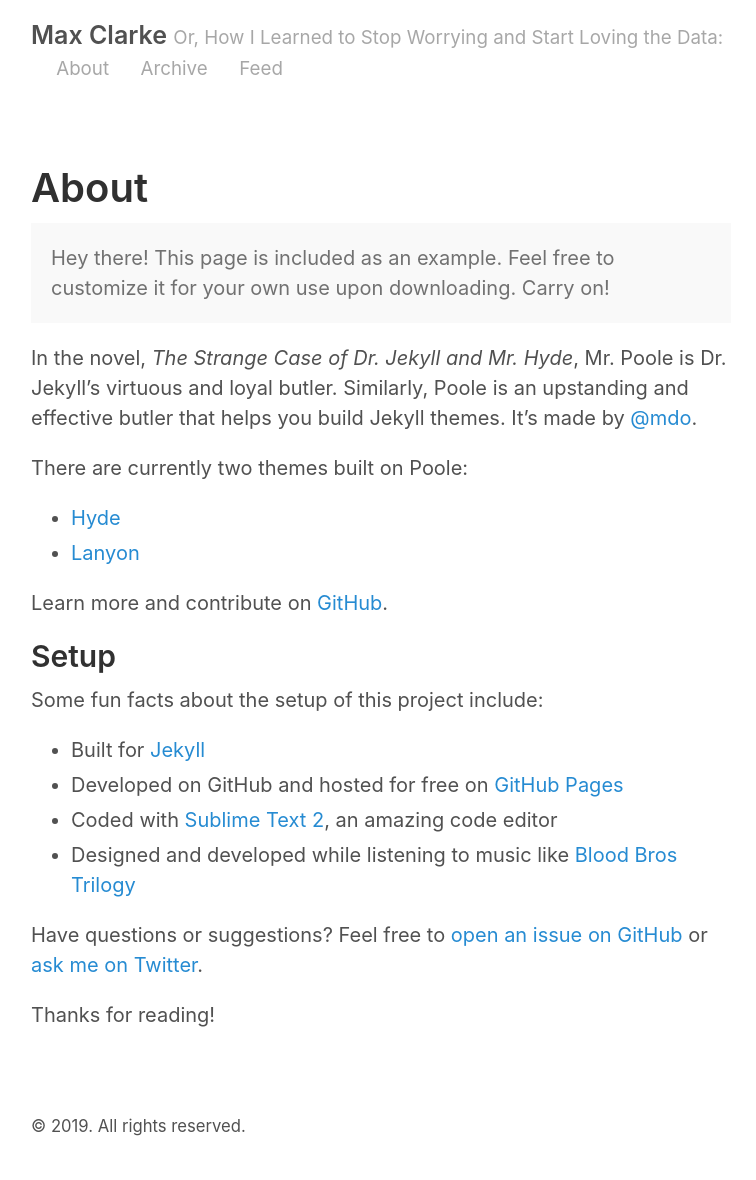
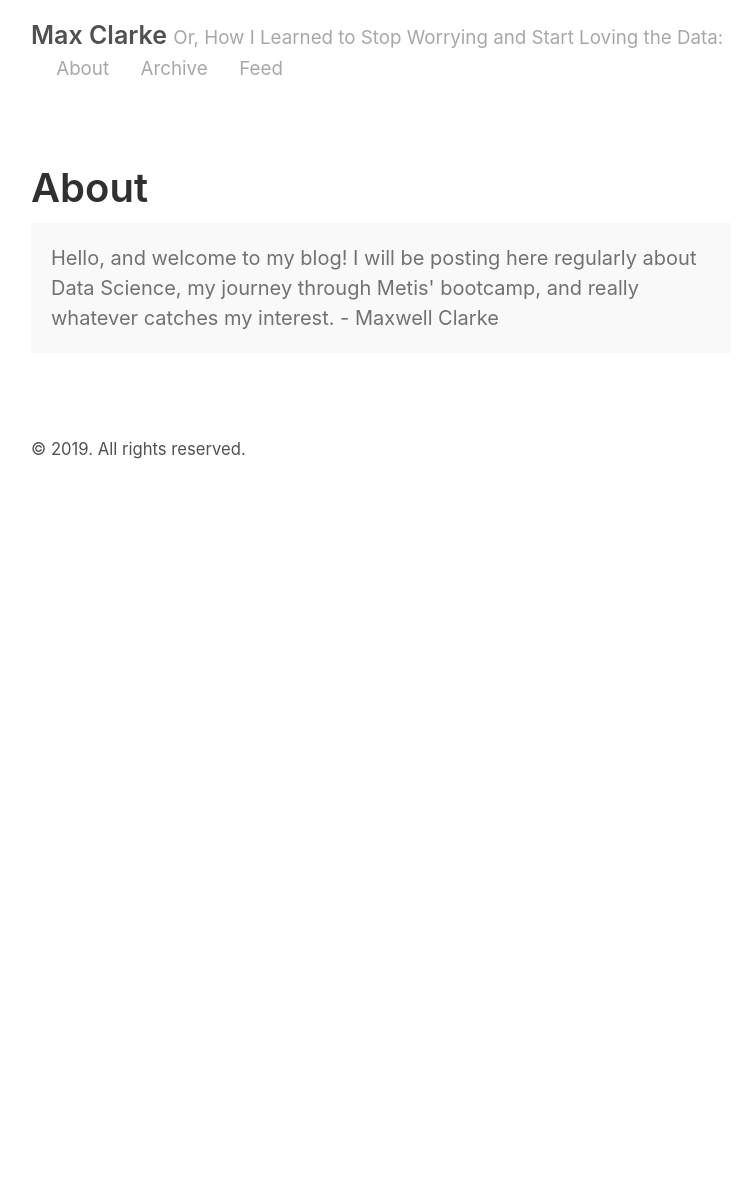
Before and after one commit to max-clarke/max-clarke.github.io, a Jekyll site: the page built from about.md, in a window 1280 px wide. Shown: the whole page, without its empty margins (259-1015 px from the left). Built offline with Jekyll 4.4.1, drawn with Linux system fonts in a browser that asks for light colours; after the commit the page ends 900 px from its top, so only the background shows below that.

Commit message:
some revisions on the first blog post and editing the about page

```diff
--- a/about.md
+++ b/about.md
@@ -4,27 +4,7 @@ title: About
 ---
 
 <p class="message">
-  Hey there! This page is included as an example. Feel free to customize it for your own use upon downloading. Carry on!
+  Hello, and welcome to my blog! I will be posting here regularly about Data Science, my journey through Metis' bootcamp, and really whatever catches my interest.
+
+  - Maxwell Clarke
 </p>
-
-In the novel, *The Strange Case of Dr. Jekyll and Mr. Hyde*, Mr. Poole is Dr. Jekyll's virtuous and loyal butler. Similarly, Poole is an upstanding and effective butler that helps you build Jekyll themes. It's made by [@mdo](https://twitter.com/mdo).
-
-There are currently two themes built on Poole:
-
-* [Hyde](http://hyde.getpoole.com)
-* [Lanyon](http://lanyon.getpoole.com)
-
-Learn more and contribute on [GitHub](https://github.com/poole).
-
-## Setup
-
-Some fun facts about the setup of this project include:
-
-* Built for [Jekyll](http://jekyllrb.com)
-* Developed on GitHub and hosted for free on [GitHub Pages](https://pages.github.com)
-* Coded with [Sublime Text 2](http://sublimetext.com), an amazing code editor
-* Designed and developed while listening to music like [Blood Bros Trilogy](https://soundcloud.com/maddecent/sets/blood-bros-series)
-
-Have questions or suggestions? Feel free to [open an issue on GitHub](https://github.com/poole/poole/issues/new) or [ask me on Twitter](https://twitter.com/mdo).
-
-Thanks for reading!
```
Also changed, not shown: _posts/2019-01-12-A-Couple-of-Adventures-with-the-MTA-Turnstile-Dataset.md (+5 -4 lines).
